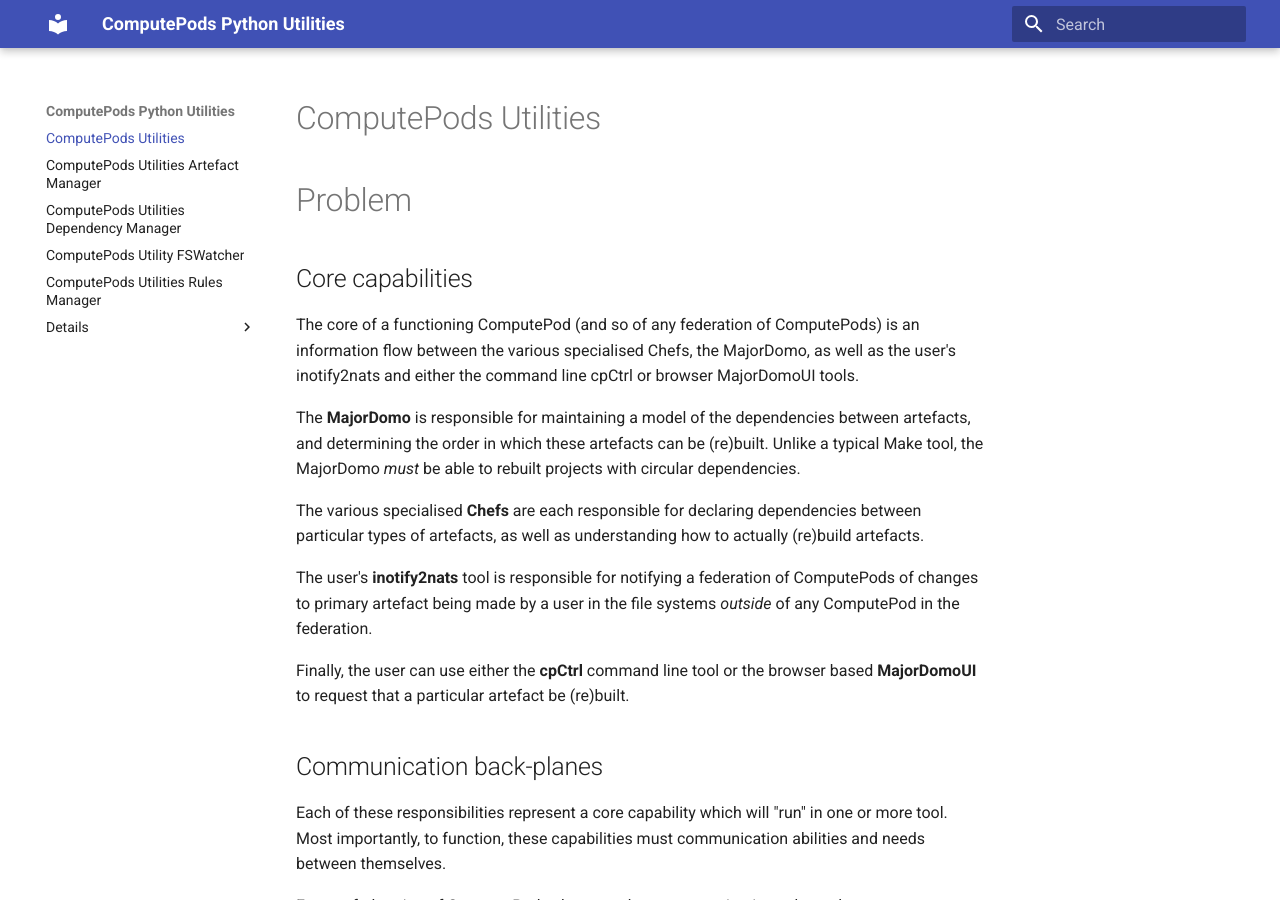
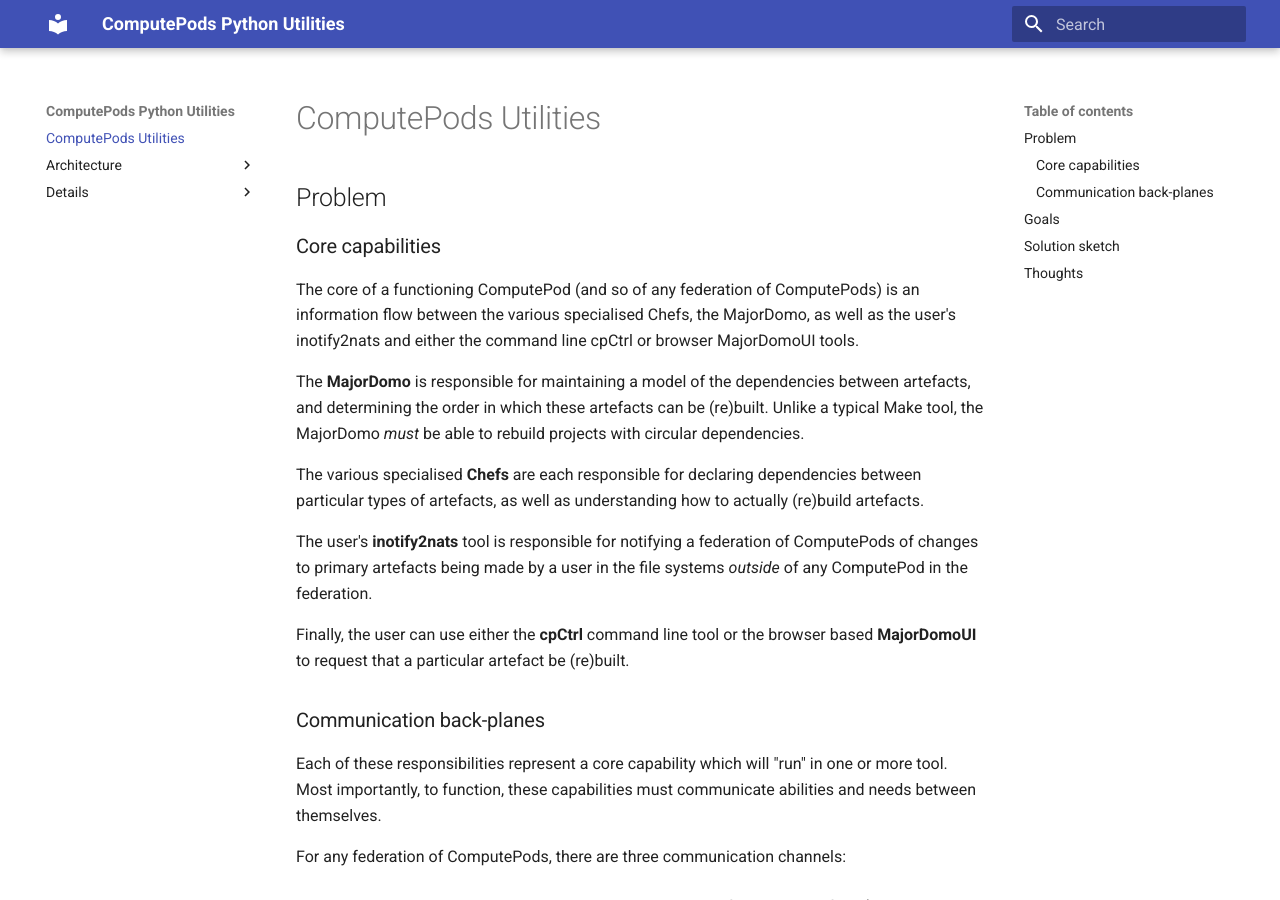
Before and after one commit to computePods/pythonUtils, an MkDocs documentation site: the page built from docs/README.md, in a window 1280 px wide and 900 px high. Built offline with MkDocs 1.6.1 and Material for MkDocs 9.7.7, drawn with Linux system fonts in a browser that asks for light colours; some of the changed text lies outside the part shown.

Commit message:
updated documentation

```diff
--- a/docs/ArtefactManager.md
+++ b/docs/Architecture/ArtefactManager.md
@@ -1,6 +1,4 @@
-# ComputePods Utilities Artefact Manager
-
-<!-- toc -->
+# Artefact Manager
 
 The **ArtefactManager** maintains a model of the current build state of
 the artefacts relevant to a federation of ComputePods.
@@ -16,7 +14,7 @@
 recently up-to-date version of the artefact is located.
 
 
-# Questions
+## Questions
 
 - **How do we determine artefact types?**
 
--- a/docs/DependencyManager.md
+++ b/docs/Architecture/DependencyManager.md
@@ -1,6 +1,4 @@
-# ComputePods Utilities Dependency Manager
-
-<!-- toc -->
+# Dependency Manager
 
 The **DependencyManager** maintains a possibly cyclic graph of the
 *current* build dependencies for a federation of ComputePods.
@@ -44,9 +42,9 @@
 nodes. Following `tup`, nodes will represent both file artefacts as well
 as Chef types.
 
-# Dependency analysis
+## Dependency analysis
 
-## Problem
+### Problem
 
 While each ComputePod worker will have default knowledge of how to build
 objects in its area of speciality, this will often not be enough to build a
@@ -54,7 +52,7 @@
 
 **How do we supplement the "default" dependency knowledge?**
 
-### Examples
+#### Examples
 
 For example, ConTeXt document collections have a definite suggested
 structure using the [ConTeXt Project
@@ -69,7 +67,7 @@
 build a given Code object, requires the typesetting of the associated
 ConTeXt documents.
 
-## Requirements
+### Requirements
 
 We need a simple text format in which to specify these *high-level*
 dependencies. This format also needs to be readable by multiple
@@ -81,7 +79,7 @@
 *should* be located in the worker's associated ComputePod Chef plugins
 (and not the "high-level" project descriptions).
 
-## Solution
+### Solution
 
 We will use a YAML format based upon the
 [Sake](https://github.com/tonyfischetti/sake) format to describe the
@@ -95,7 +93,7 @@
 complete) code. They *may* contain wildcards describing other project
 files (which could be additional (sub)project description files).
 
-### Potential formats
+#### Potential formats
 
 - **Our own format** This would require a parser etc... ;-(
 
@@ -122,7 +120,7 @@
   could only be used in ANSI-C(?) and Python. Again, it is rather *over*
   powered.
 
-## Questions
+### Questions
 
 1. What sorts of dependency rules are used in build systems?
 
--- a/docs/FSWatcher.md
+++ b/docs/Architecture/FSWatcher.md
@@ -1,6 +1,4 @@
-# ComputePods Utility FSWatcher
-
-<!-- toc -->
+# FSWatcher
 
 The **FSWatcher** is responsible for tracking the current state of a file
 in a file system.
@@ -13,7 +11,6 @@
 For our current implementation, we do this by using Linux inotify events.
 This means that the current implementation is limited to running
 ComputePods on Linux computers.
-
 
 ## Comments
 
--- a/docs/RulesManager.md
+++ b/docs/Architecture/RulesManager.md
@@ -1,6 +1,4 @@
-# ComputePods Utilities Rules Manager
-
-<!-- toc -->
+# Rules Manager
 
 The **RulesManager** maintains a collection of "rules" for a specific type
 of ComputePod Chef which define both how to build an artefact as well as
--- a/docs/README.md
+++ b/docs/README.md
@@ -2,9 +2,9 @@
 
 <!-- toc -->
 
-# Problem
+## Problem
 
-## Core capabilities
+### Core capabilities
 
 The core of a functioning ComputePod (and so of any federation of
 ComputePods) is an information flow between the various specialised Chefs,
@@ -14,27 +14,27 @@
 The **MajorDomo** is responsible for maintaining a model of the
 dependencies between artefacts, and determining the order in which these
 artefacts can be (re)built. Unlike a typical Make tool, the MajorDomo
-*must* be able to rebuilt projects with circular dependencies.
+*must* be able to rebuild projects with circular dependencies.
 
 The various specialised **Chefs** are each responsible for declaring
 dependencies between particular types of artefacts, as well as
 understanding how to actually (re)build artefacts.
 
 The user's **inotify2nats** tool is responsible for notifying a federation
-of ComputePods of changes to primary artefact being made by a user in the
+of ComputePods of changes to primary artefacts being made by a user in the
 file systems *outside* of any ComputePod in the federation.
 
 Finally, the user can use either the **cpCtrl** command line tool or the
 browser based **MajorDomoUI** to request that a particular artefact be
 (re)built.
 
-## Communication back-planes
+### Communication back-planes
 
 Each of these responsibilities represent a core capability which will
 "run" in one or more tool. Most importantly, to function, these capabilities
-must communication abilities and needs between themselves.
+must communicate abilities and needs between themselves.
 
-For any federation of ComputePods, there are three communications channels:
+For any federation of ComputePods, there are three communication channels:
 
 1. Between the user and the ComputePods, there is a **RESTful HTTP
    interface** (using JSON bodies).
@@ -46,13 +46,13 @@
 3. There are also the contents of **files in the file system** transferred
    between ComputePods via **sftp** (as needed).
 
-# Goals
+## Goals
 
 The ComputePods Python Utilities will capture these various core
 capabilities in one place so that they can be tested and developed
 together.
 
-# Solution sketch
+## Solution sketch
 
 We develop the following Python modules to implement these capabilities:
 
@@ -84,7 +84,7 @@
 - The **sftpClient** provides a simple interface to move files between
   ComputePods.
 
-# Thoughts
+## Thoughts
 
 Computing SHA256 of files... Whoever computes these SHA256 needs to keep
 an internal model of the file system so that they do not have to bother
--- a/mkdocs.yml
+++ b/mkdocs.yml
@@ -10,6 +10,3 @@
 
 theme:
   name: material
-
-#nav:
-#  - ...
```
Also changed, not shown: docs/Details/tests.md (deleted, +0 -3 lines), 2 other files.
